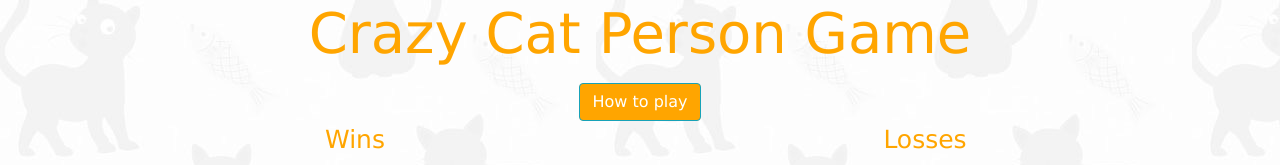
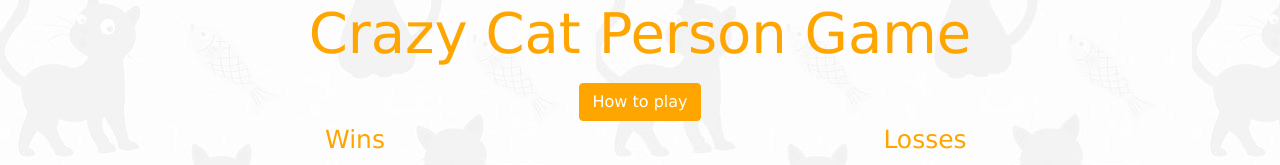
Before and after one commit to NikkiFord/cat-collector, a plain HTML site: page index.html in a window 1280 px wide. Shown: the top 165 px of the page. Drawn offline with nearby package versions, Linux system fonts and the light colour scheme.

Commit message:
add finising touches on some style and added comments on JS

```diff
--- a/assets/css/style.css
+++ b/assets/css/style.css
@@ -30,4 +30,5 @@ body {
 
 #showHow {
     background-color:#FFA500;
+    border-color: #FFA500;
 };
```
Also changed, not shown: assets/javascript/game.js (+4 -3 lines), 1 other file.
